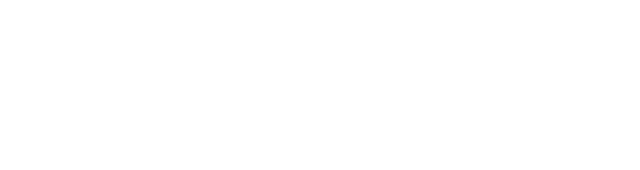
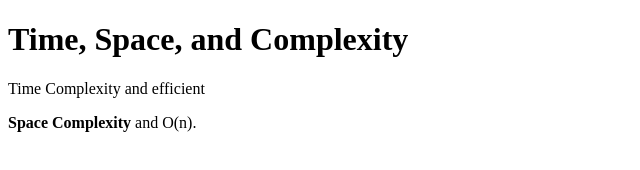
Before and after one commit to acciojob/time-and-space-complexity-tilak-c, a website: page main.html in a window 1280 px wide. Shown: the whole page, without its empty margins (0-640 px from the left). Drawn offline with Linux system fonts and the light colour scheme.

Commit message:
created a submission

```diff
--- a/main.html
+++ b/main.html
@@ -8,7 +8,11 @@
 
 <body>
 	<!-- the entire body must be written by student -->
-    <script type="text/javascript" src="./script.js">
+	<h1>Time, Space, and Complexity</h1>
+	<p>Time Complexity and efficient</p>
+	<p><b>Space Complexity</b> and O(n).</p>
+
+	<script type="text/javascript" src="./script.js">
 </script>
 
 </body>
```
